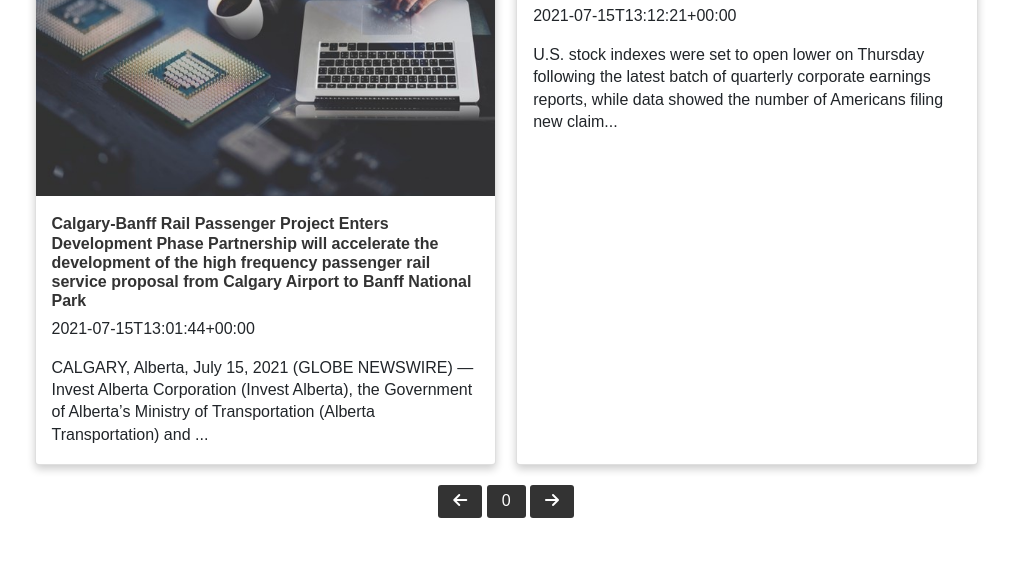
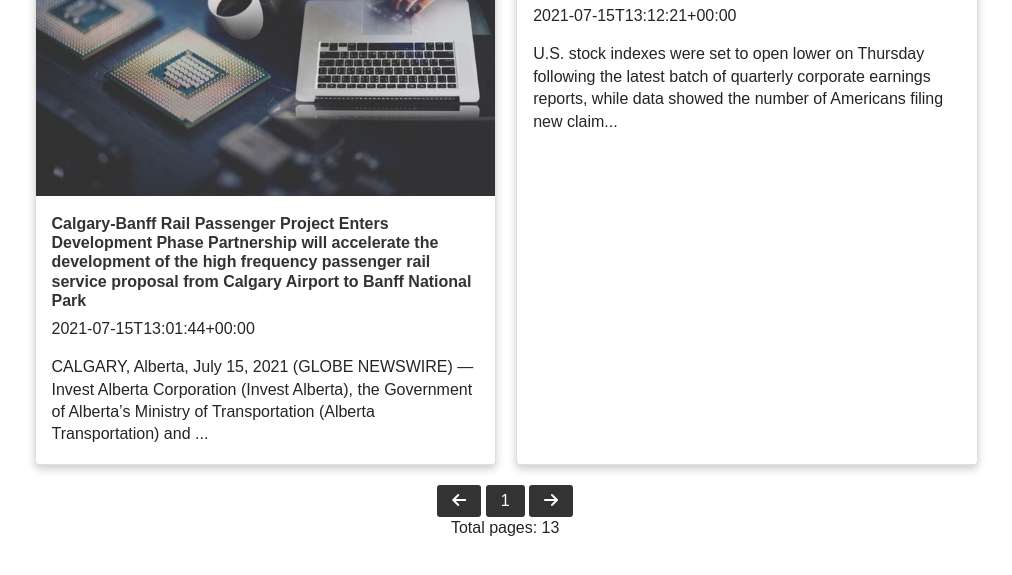
Before and after one commit to enkel-xhelollari/jsproject, a website built with Parcel: page index.html in a window 1280 px wide. Shown: the part 1955-2530 px from the top of the page, without its empty margins (165-1177 px from the left). Built offline with nearby package versions, Linux system fonts and the light colour scheme; data requests are answered from the project's data file; files whose address does not match are found by name.

Commit message:
implementing pagination

```diff
--- a/index.html
+++ b/index.html
@@ -111,8 +111,6 @@
                 />
                   <i class="search-icon fas fa-search"></i>
                 </div>
-                <button class="btnsearch" type="button">
-
                 </button>
               </form>
             </div>
@@ -129,8 +127,6 @@
             </ul>
           </div>
         </div>
-
-
         <div class="spacing"></div>
 
         <!-- CARDS -->
@@ -142,14 +138,7 @@
 
         </div>
 
-        <div class="offset-1 row justify-content-center pagination-buttons">
-          <div class="col-md-10 text-center">
-            <button class="previous-btn"><i class="fas fa-arrow-left"></i></button>
-            <button class="current-btn">0</button>
-            <button class="next-btn"><i class="fas fa-arrow-right"></i></button>
-          </div>
-
-        </div>
+        <div id="pagination"></div>
 
         </div>
       </div>
--- a/js/controllers/post.controller.js
+++ b/js/controllers/post.controller.js
@@ -1,23 +1,52 @@
 import {PostService} from "../services/post.service";
 import {Post} from "../models/Post";
-import {postsContainer} from '../utils/dom_elements';
+import {pagination, postsContainer} from '../utils/dom_elements';
 import {searchSpace} from '../utils/dom_elements';
+import {Pagination} from "../models/Pagination";
 
 export class PostController {
 
     constructor() {
+        this.paginationEl = new Pagination()
         this.postService = new PostService();
-        this.init()
+        this.init();
     }
 
     init() {
         this.postService.fetchPostsPaginated(this.postService.pagination).then(response => {
-            console.log(response)
             this.postService.pagination = {...response.pagination};
             const posts = response.result.map(post => this.convertToPost(post));
+
             this.renderPosts(posts);
+            this.renderPagination(response.pagination);
+
         })
 
+    }
+
+    renderPagination(p) {
+        pagination.innerHTML = '';
+        pagination.appendChild(this.paginationEl.renderHTML(p.page, p.limit, p.total));
+        const previous = document.getElementById('previous');
+        const next = document.getElementById('next');
+        previous.addEventListener('click', () => {
+            if(p.page > 1) {
+                this.postService.pagination = {
+                    ...this.postService.pagination,
+                    page: p.page - 1,
+                }
+                this.init();
+            }
+        });
+        next.addEventListener('click', () => {
+            if(p.page < this.paginationEl.getTotalPages(p.total, p.limit)) {
+                this.postService.pagination = {
+                    ...this.postService.pagination,
+                    page: p.page + 1,
+                }
+                this.init();
+            }
+        });
     }
 
     convertToPost(postObj) {
@@ -35,6 +64,7 @@ export class PostController {
             this.postService.pagination = {...response.pagination};
             const posts = response.result.map(post => this.convertToPost(post));
             this.renderPosts(posts);
+            this.renderPagination(response.pagination)
         })
     }
 
@@ -57,12 +87,3 @@ export class PostController {
 
  }
 }
-
-
-// const pagination = {
-//     search: '',
-//     sort: '',
-//     page: 1,
-//     limit: 10,
-//     total: 0
-// }
--- a/js/models/Pagination.js
+++ b/js/models/Pagination.js
@@ -0,0 +1,25 @@
+export class Pagination {
+    constructor() {
+    }
+
+
+    getTotalPages(total, limit) {
+        return Math.ceil(+total / +limit)
+    }
+
+
+    renderHTML(page, limit, total) {
+        const template = `
+          <div class="col-md-10 text-center">
+            <button id="previous" class="previous-btn"><i class="fas fa-arrow-left"></i></button>
+            <button class="current-btn">${page}</button>
+            <button id="next" class="next-btn"><i class="fas fa-arrow-right"></i></button>
+            <p>Total pages: ${this.getTotalPages(total, limit)}</p>
+          </div>
+    `
+        const pagination = document.createElement('div');
+        pagination.className = 'offset-1 row justify-content-center pagination-buttons'
+        pagination.insertAdjacentHTML('afterbegin', template);
+        return pagination;
+    }
+}
--- a/js/models/Post.js
+++ b/js/models/Post.js
@@ -6,6 +6,7 @@ export class Post {
         this.published_at = obj.published_at;
         this.image = obj.image;
     }
+
 
     renderHTML() {
         const template = `
@@ -25,5 +26,6 @@ export class Post {
         card.className = 'card col-md-5'
         card.insertAdjacentHTML('afterbegin', template);
         return card;
+
     }
 }
--- a/js/utils/dom_elements.js
+++ b/js/utils/dom_elements.js
@@ -18,3 +18,4 @@ export const closeModal = document.getElementsByClassName("close")[0];
 export const previousBtn = document.querySelector(".previous-btn");
 export const currentBtn = document.querySelector(".current-btn");
 export const nextBtn = document.querySelector(".next-btn");
+export const pagination = document.getElementById('pagination');
--- a/style.css
+++ b/style.css
@@ -177,6 +177,7 @@ input {
   width: 65%;
   padding-top: 10px;
   padding-left: 30px;
+margin-bottom: 22px;
 }
 
 
```
Also changed, not shown: js/pagination.js (deleted, +0 -61 lines).
